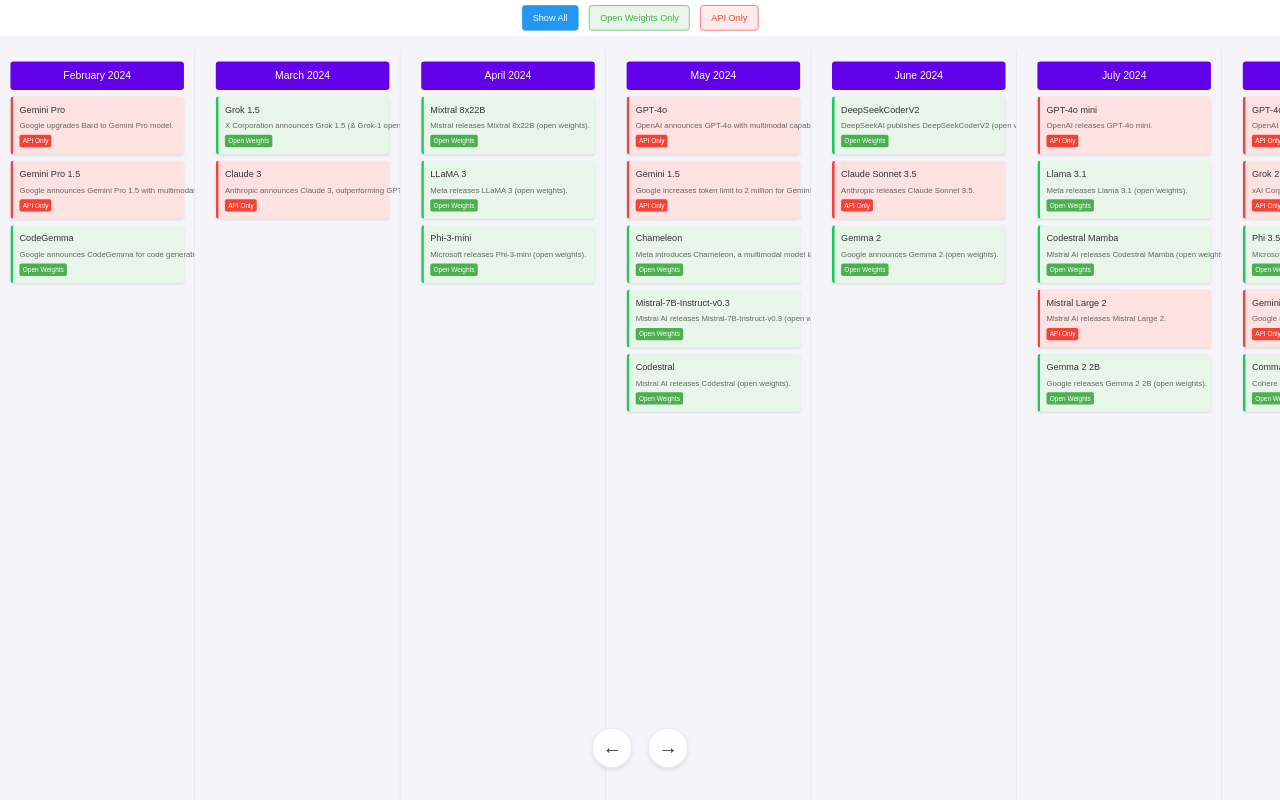
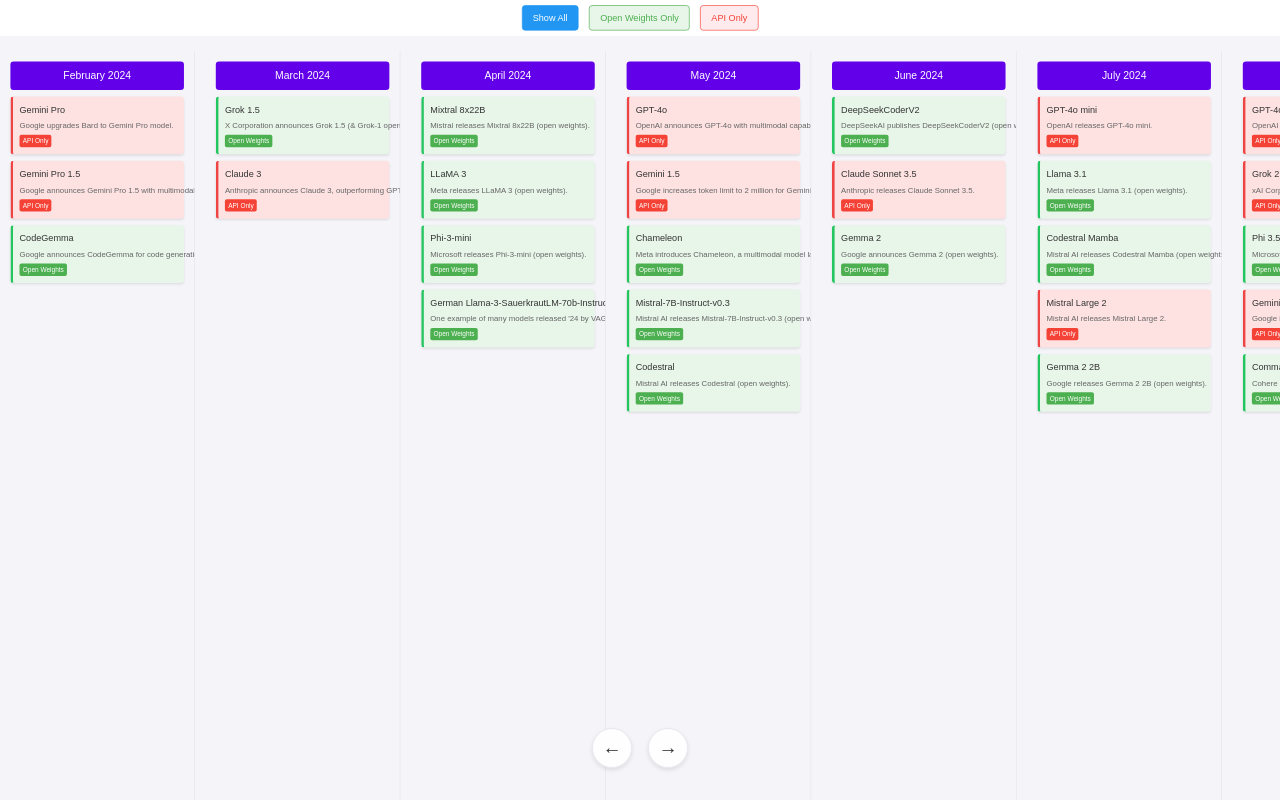
Before and after one commit to tifa365/llm_overview_2024, a Vue app: page / in a window 1280 px wide. Built offline with nearby package versions, Linux system fonts and the light colour scheme.

Commit message:
Added many German models to timeline

```diff
--- a/src/data/timelineData.js
+++ b/src/data/timelineData.js
@@ -67,7 +67,14 @@
           type: "weights",
           german: false,
           company: "Microsoft"
-        }
+        },
+        {
+          title: "German Llama-3-SauerkrautLM-70b-Instruct,",
+          description: "One example of many models released '24 by VAGO Solutions.",
+          type: "weights",
+          german: true,
+          company: "VAGO Solutions"
+        },
       ]
     },
     {
@@ -382,6 +389,20 @@
           type: "api",
           german: false,
           company: "Anthropic"
+        },
+        {
+          title: "LLäMmlein 120M",
+          description: "Released byJulius-Maximilians-Universität Würzburg (JMU)",
+          type: "weights",
+          german: true,
+          company: "CAIADS"
+        },
+        {
+          title: "LLäMmlein 1B",
+          description: "Released byJulius-Maximilians-Universität Würzburg (JMU)",
+          type: "weights",
+          german: true,
+          company: "CAIADS"
         }
       ]
     },
@@ -478,6 +499,13 @@
           type: "api",
           german: false,
           company: "OpenAI"
+        },
+        {
+          title: "bueble-lm-2b",
+          description: "A small German model trained by a team of researchers at HU Berlin.",
+          type: "weights",
+          german: true,
+          company: "flairNLP"
         }
       ]
     }
```
